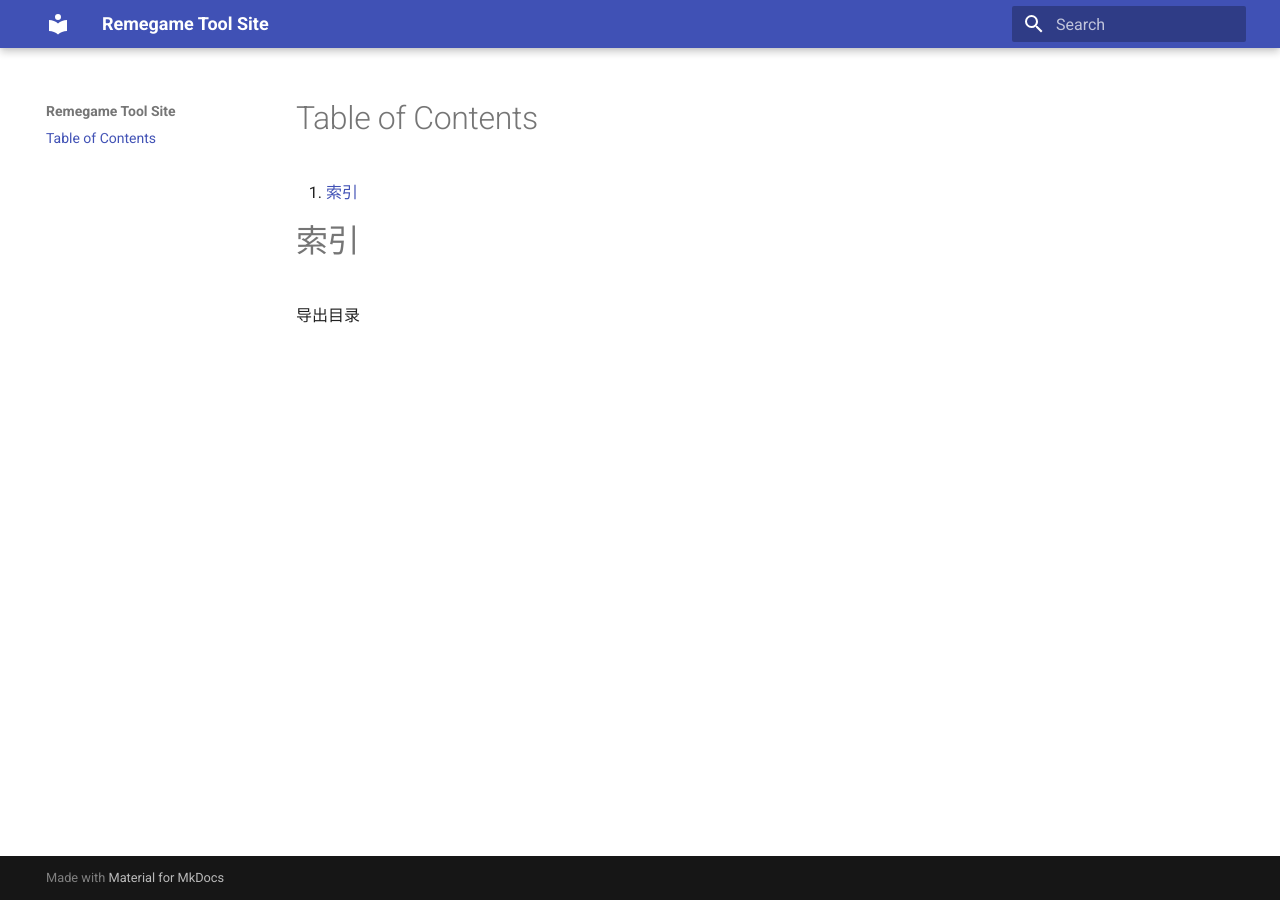
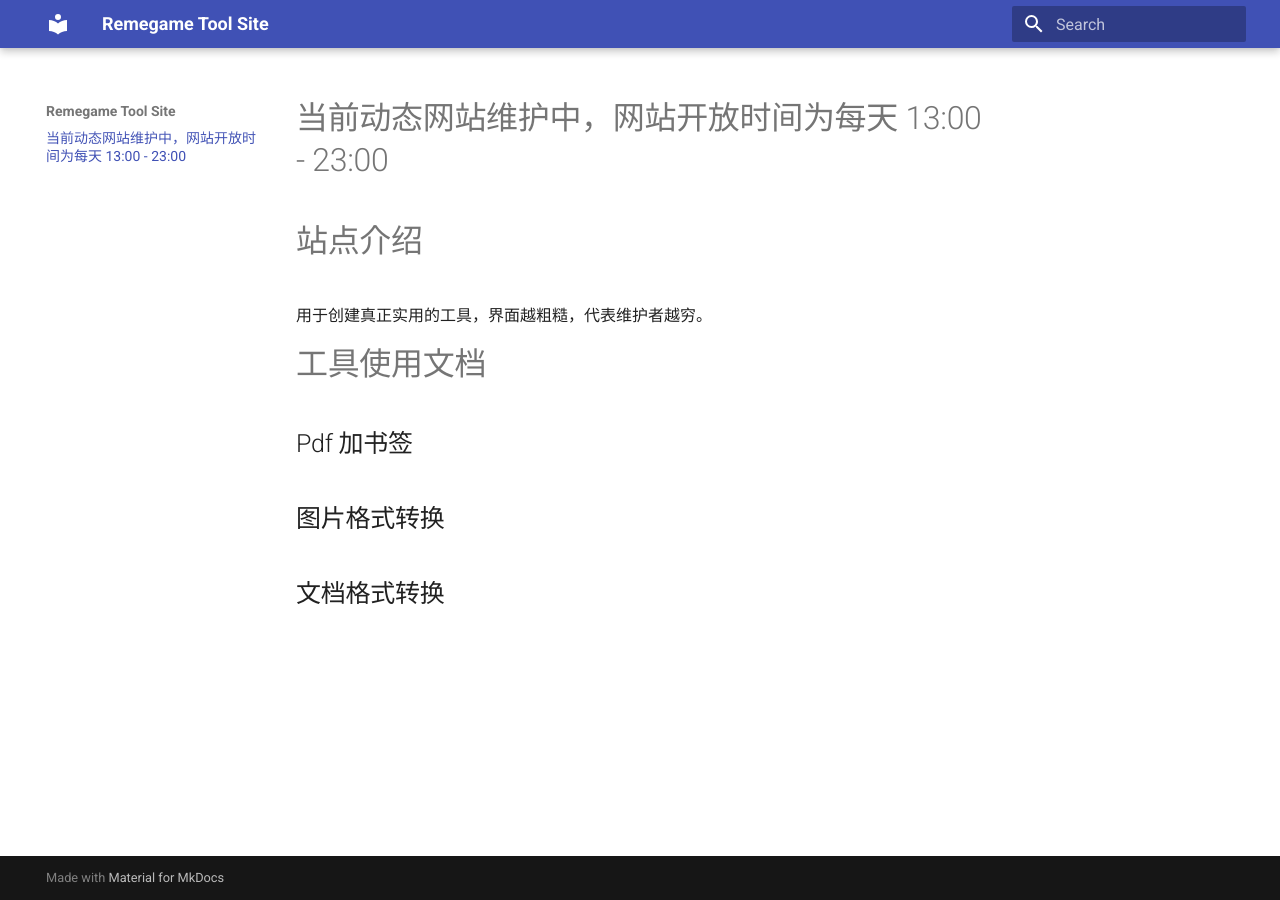
Before and after one commit to mngb/remegame.site, an MkDocs documentation site: the page built from docs/index.md, in a window 1280 px wide. Built offline with MkDocs 1.6.1 and Material for MkDocs 9.7.7, drawn with Linux system fonts in a browser that asks for light colours.

Commit message:
[feat] 增加维护页面

```diff
--- a/docs/index.md
+++ b/docs/index.md
@@ -1,12 +1,20 @@
-
-# Table of Contents
-
-1.  [索引](#org43b3e4b)
 
 
+# 当前动态网站维护中，网站开放时间为每天 13:00 - 23:00
 
-<a id="org43b3e4b"></a>
 
-# 索引
+# 站点介绍
 
-导出目录
+用于创建真正实用的工具，界面越粗糙，代表维护者越穷。
+
+
+# 工具使用文档
+
+
+## Pdf 加书签
+
+
+## 图片格式转换
+
+
+## 文档格式转换
```
Also changed, not shown: 1 other file.
